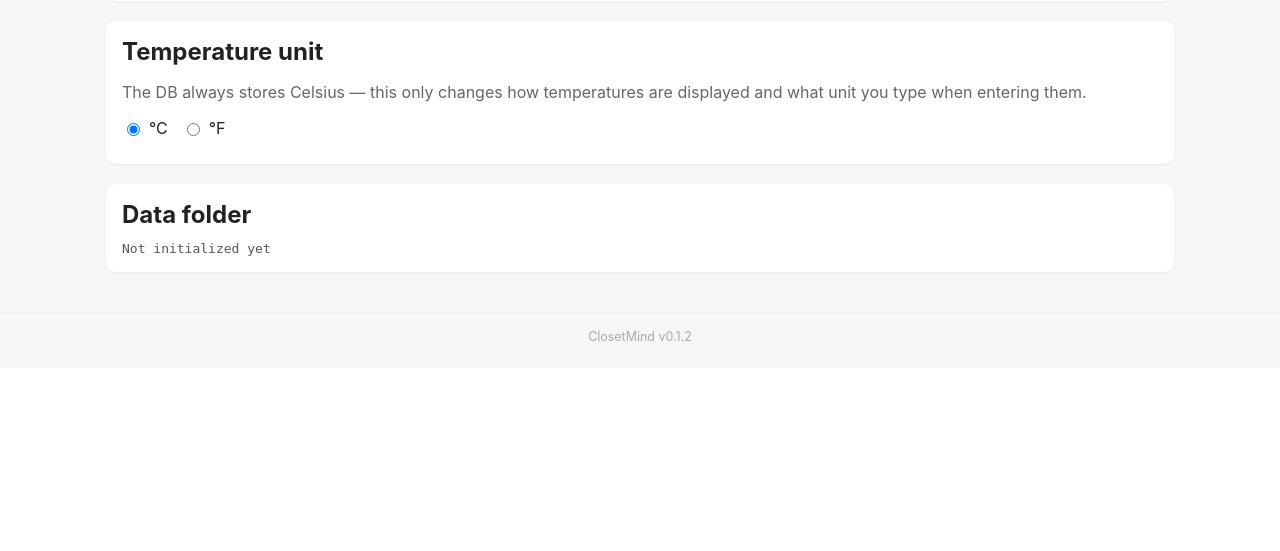
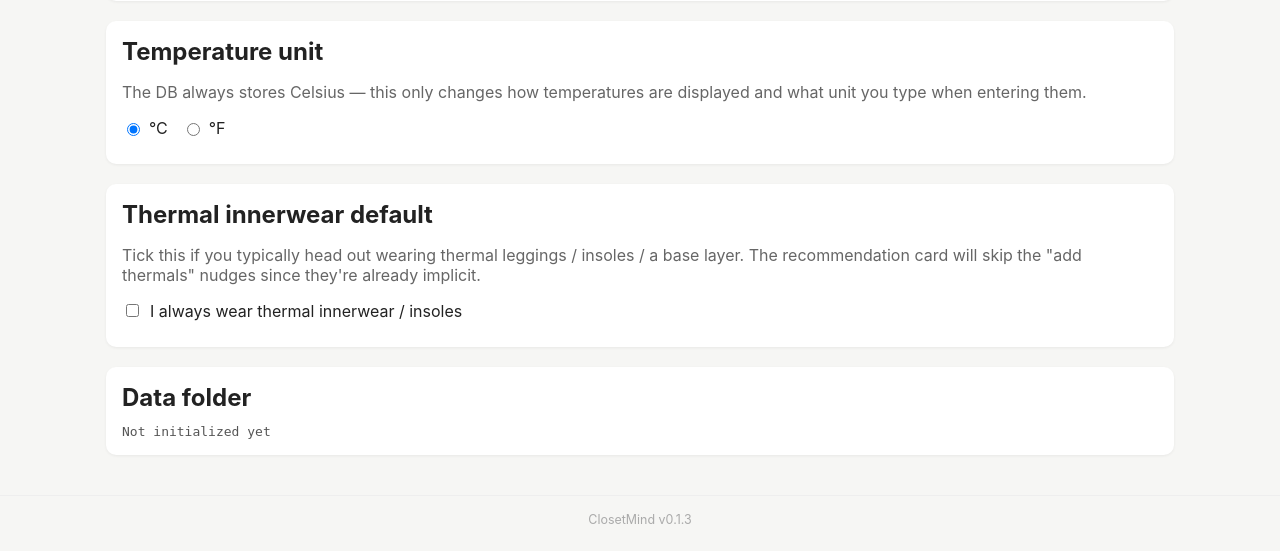
Before and after one commit to chentzuyuan/OutfitDB, a FastAPI app: page /settings in a window 1280 px wide. Shown: the part 493-1044 px from the top of the page. Before the commit the page ends 834 px from the top, so only its background shows below. Run offline with FastAPI, Linux system fonts and the light colour scheme; data that the repository does not hold is empty.

Commit message:
v0.1.3 — layering hints + thermal-insoles toggle
Surface the warmth model's invisible-thermal-layer assumption to the
user as small yellow tips on cold-weather recommendation cards, so a
new visitor reading "this outfit is fine for 5°C" understands the
implicit "with thermal innerwear underneath" caveat. Three default
hints fire:

  hint.thermal_strong       (≤ 0°C)
  hint.thermal_under_denim  (≤ 10°C + denim bottom)
  hint.thermal_thin_base    (≤ 10°C + thin cotton/linen base)

Plus a Settings panel toggle "I always wear thermal innerwear /
insoles" (users.has_thermal_insoles). When ON the recommendation
card stops nagging — only fires hint.subzero_with_insoles at very
cold temps to remind the user about hat/scarf, not thermals they
already own. Persists via /users/settings PUT, idempotent ALTER
TABLE migration adds the boolean column on first launch.

i18n: zh-Hant + en strings for the four hint codes and the three
settings.thermal_* labels.

CSS: .rec-card .rec-hint pill in the same yellow palette as the
existing demo-toast / install-note / bulk-CTA banners.

Co-Authored-By: Claude Opus 4.7 (1M context) <noreply@anthropic.com>

```diff
--- a/app/database.py
+++ b/app/database.py
@@ -73,6 +73,7 @@ USERS_MIGRATIONS = [
     ("v2_occasion_done", "BOOLEAN DEFAULT 0 NOT NULL"),   # stage 3 finished
     ("zone_warmth_prefs", "TEXT"),                        # JSON dict — adaptive sampling state
     ("temp_unit", "VARCHAR(1) DEFAULT 'C' NOT NULL"),     # 'C' or 'F'; DB still stores Celsius
+    ("has_thermal_insoles", "BOOLEAN DEFAULT 0 NOT NULL"), # personal cold-tolerance bonus
 ]
 RATINGS_MIGRATIONS = [
     ("ideal_temp_zone", "VARCHAR(8)"),
--- a/app/models.py
+++ b/app/models.py
@@ -85,6 +85,12 @@ class User(Base):
     # Display preference for temperature: 'C' (default) or 'F'. The DB always
     # stores Celsius — this only affects what the UI shows / accepts as input.
     temp_unit = Column(String(1), default="C", nullable=False)
+
+    # Personal cold-tolerance toggle. When True, the user has reported
+    # they wear thermal insoles / inner layers as standard kit, so the
+    # warmth model assumes slightly more invisible insulation and the
+    # recommendation card stops nagging them to add thermals.
+    has_thermal_insoles = Column(Boolean, default=False, nullable=False)
     # ─── Phase 4: multi-stage training flags ─────────────────────────────
     v2_temp_done = Column(Boolean, default=False, nullable=False)
     v2_aesthetic_done = Column(Boolean, default=False, nullable=False)
--- a/app/routers/recommendations.py
+++ b/app/routers/recommendations.py
@@ -6,7 +6,7 @@ from sqlalchemy import desc
 from .. import crud, models, schemas
 from ..database import get_db
 from ..services.outfit_generator import generate_candidates, persist_candidates
-from ..services.scoring import get_top_k_recommendations
+from ..services.scoring import get_top_k_recommendations, layering_hints
 from .outfits import _outfit_to_out
 
 
@@ -58,9 +58,11 @@ def recommend(payload: schemas.RecommendRequest, db: Session = Depends(get_db)):
     for o, _ in scored:
         crud.increment_coverage_for_outfit(db, o.id)
 
+    has_insoles = bool(getattr(user, "has_thermal_insoles", False))
     return [
         {
             "outfit": _outfit_to_out(o),
+            "layering_hints": layering_hints(o, context, has_thermal_insoles=has_insoles),
             **scores,
         }
         for o, scores in scored
--- a/app/static/css/app.css
+++ b/app/static/css/app.css
@@ -388,6 +388,19 @@ h2 { margin: 0 0 12px; }
 .rec-card h3 { margin: 0 0 4px; }
 .rec-card .scores { color: #555; font-size: 0.85rem; }
 .rec-card .explain { margin: 8px 0; color: #222; }
+/* Layering hint pill — small yellow note nudging the user to add
+   thermal innerwear when the visible outfit would be borderline cold
+   on its own. Sits between the items and the curves block. */
+.rec-card .rec-hint {
+    margin: 8px 0 4px;
+    padding: 8px 12px;
+    background: #fff8e8;
+    border: 1px solid #f0d590;
+    border-radius: 6px;
+    color: #6b4400;
+    font-size: 0.88rem;
+    line-height: 1.45;
+}
 .rec-card .curves { background: #f6f6f4; padding: 8px; border-radius: 6px; font-family: monospace; font-size: 0.85rem; }
 .mini-grid { display: flex; gap: 8px; flex-wrap: wrap; margin: 10px 0; }
 .mini { width: 88px; text-align: center; font-size: 0.75rem; }
--- a/app/static/js/i18n.js
+++ b/app/static/js/i18n.js
@@ -116,6 +116,12 @@ const TRANSLATIONS = {
         'rec.curve_optimal_k': '最佳層數',
         'rec.curve_overkill': '過量層數',
         'rec.curve_stops': '可停留層',
+        // Layering hints — surfaced on cold-weather rec cards to remind
+        // the user the warmth model assumes invisible thermal layers.
+        'hint.thermal_strong':       '☃️ 天氣極冷,建議內搭褲 + 發熱衣再出門',
+        'hint.thermal_under_denim':  '🧊 天氣偏冷又穿牛仔,建議加一條內搭褲',
+        'hint.thermal_thin_base':    '🧥 內層偏薄,建議加一件薄內搭',
+        'hint.subzero_with_insoles': '☃️ 天氣極冷,別忘了戴帽子 / 圍巾',
         // Recommendation explanation tokens
         'expl.good_climate': '適合今日氣候',
         'expl.underfit': '可能不夠保暖',
@@ -176,6 +182,9 @@ const TRANSLATIONS = {
         'settings.tz': '時區',
         'settings.unit_h2': '溫度單位',
         'settings.unit_desc': '資料庫永遠儲存攝氏,這個只影響介面上顯示和輸入時用什麼單位。',
+        'settings.thermal_h2': '內搭預設',
+        'settings.thermal_desc': '勾起來,代表你平常出門會自動穿一條內搭褲 / 鞋墊 / 內搭衣 — 推薦頁就不會再特別提醒你加內搭。',
+        'settings.thermal_toggle': '我自備內搭 / 鞋墊',
         'settings.dataDir_h2': '資料夾位置',
         'settings.no_location_warn': '尚未設定位置 — 按下方按鈕開始',
         'settings.current_location': '目前位置',
@@ -551,6 +560,11 @@ const TRANSLATIONS = {
         'rec.curve_optimal_k': 'optimal_k',
         'rec.curve_overkill': 'overkill',
         'rec.curve_stops': 'stops',
+        // Layering hints — see zh-Hant counterparts for the rationale.
+        'hint.thermal_strong':       '☃️ Very cold out — wear thermal leggings + a thermal top under this.',
+        'hint.thermal_under_denim':  '🧊 Cold + denim — slip on thermal leggings underneath.',
+        'hint.thermal_thin_base':    '🧥 Thin base layer — add a light thermal underneath.',
+        'hint.subzero_with_insoles': '☃️ Very cold — don\'t forget a hat / scarf.',
         'expl.good_climate': 'Good fit for today\'s weather',
         'expl.underfit': 'May not be warm enough',
         'expl.overkill': '{n} extra layer(s) you can shed',
@@ -610,6 +624,9 @@ const TRANSLATIONS = {
         'settings.tz': 'Timezone',
         'settings.unit_h2': 'Temperature unit',
         'settings.unit_desc': 'The DB always stores Celsius — this only changes how temperatures are displayed and what unit you type when entering them.',
+        'settings.thermal_h2': 'Thermal innerwear default',
+        'settings.thermal_desc': 'Tick this if you typically head out wearing thermal leggings / insoles / a base layer. The recommendation card will skip the "add thermals" nudges since they\'re already implicit.',
+        'settings.thermal_toggle': 'I always wear thermal innerwear / insoles',
         'settings.dataDir_h2': 'Data folder',
         'settings.no_location_warn': 'No location set — click the button below to start',
         'settings.current_location': 'Current location',
--- a/app/templates/settings.html
+++ b/app/templates/settings.html
@@ -55,6 +55,18 @@
 </section>
 
 <section class="panel">
+    <h2 data-i18n="settings.thermal_h2">內搭預設</h2>
+    <p style="color:#666;" data-i18n="settings.thermal_desc">勾起來,代表你平常出門會自動穿一條內搭褲 / 鞋墊 / 內搭衣 — 推薦頁就不會再特別提醒你加內搭。</p>
+    <div class="toolbar" style="margin-top:8px;">
+        <label style="display:flex;align-items:center;gap:8px;cursor:pointer;">
+            <input type="checkbox" id="hasThermalInsoles" />
+            <span data-i18n="settings.thermal_toggle">我自備內搭 / 鞋墊</span>
+        </label>
+        <span id="thermalStatus" style="color:#888;font-size:0.85rem;margin-left:10px;"></span>
+    </div>
+</section>
+
+<section class="panel">
     <h2 data-i18n="settings.dataDir_h2">資料夾位置</h2>
     <div id="dataDirInfo" style="font-family:monospace;color:#555;">…</div>
 </section>
@@ -75,6 +87,9 @@ async function loadSettings() {
     // Persist into localStorage so other pages (recommendation/training)
     // can render in the chosen unit without an extra round-trip.
     try { localStorage.setItem('cm_temp_unit', unit); } catch (e) {}
+
+    // Thermal-insoles toggle
+    document.getElementById('hasThermalInsoles').checked = !!s.has_thermal_insoles;
 
     const info = document.getElementById('currentInfo');
     if (s.lat != null && s.lon != null) {
@@ -333,6 +348,22 @@ document.querySelectorAll('input[name="tempUnit"]').forEach(r => {
     });
 });
 
+// Thermal-insoles toggle — same auto-save-on-change pattern as the
+// temp_unit radio. No special UX: just save quietly and show a tick.
+document.getElementById('hasThermalInsoles').addEventListener('change', async (e) => {
+    const status = document.getElementById('thermalStatus');
+    status.textContent = '…';
+    try {
+        await fetch('/users/settings', {
+            method: 'PUT', headers: { 'Content-Type': 'application/json' },
+            body: JSON.stringify({ has_thermal_insoles: e.target.checked }),
+        });
+        status.textContent = '✓';
+    } catch (err) {
+        status.textContent = 'failed';
+    }
+});
+
 loadSettings();
 window.onLanguageChange = loadSettings;
 </script>
--- a/app/version.py
+++ b/app/version.py
@@ -33,7 +33,7 @@ import urllib.error
 import json
 
 
-APP_VERSION = "0.1.2"
+APP_VERSION = "0.1.3"
 
 # Public URL serving the latest-version manifest. We use a GitHub raw URL
 # pointing at a SEPARATE public releases repo so the source repo stays
```
Also changed, not shown: app/routers/settings.py (+18 -8 lines), app/services/scoring.py (+52 -0 lines), app/templates/recommendation.html (+8 -0 lines), 1 other file.
